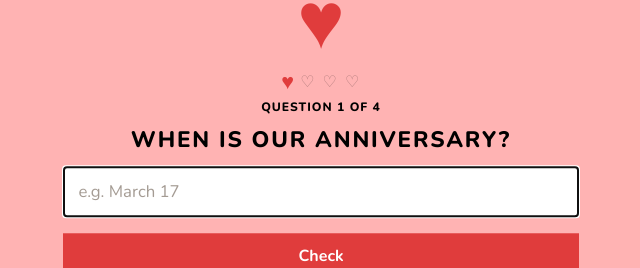
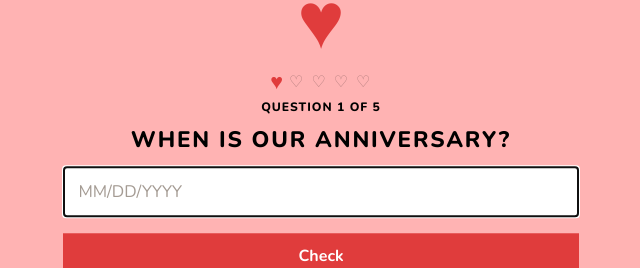
Before and after one commit to jejcueva/giselles-cookbook, a Next.js app: page /login in a window 1280 px wide. Shown: the part 271-539 px from the top of the page, without its empty margins (319-959 px from the left). Built offline with nearby package versions, Linux system fonts and the light colour scheme; a web font is replaced by a local one.

Commit message:
added new quiz question, updated answers, fixed heart dot color

```diff
--- a/src/app/globals.css
+++ b/src/app/globals.css
@@ -214,6 +214,7 @@ p {
 }
 
 .quiz-dot-done {
+  color: #e03c3c;
   opacity: 1;
 }
 
--- a/src/components/love-quiz-login.tsx
+++ b/src/components/love-quiz-login.tsx
@@ -15,30 +15,37 @@ const QUESTIONS: QuizQuestion[] = [
   {
     id: "anniversary",
     prompt: "When is our anniversary?",
-    answer: "march 17",
-    hint: "It is also birthday season.",
-    placeholder: "e.g. March 17",
+    answer: "01/09/2026",
+    hint: "",
+    placeholder: "MM/DD/YYYY",
   },
   {
     id: "first-meet-place",
-    prompt: "Where did we first meet?",
-    answer: "school",
-    hint: "Think about where we spent most weekdays.",
-    placeholder: "Type your answer",
+    prompt: "Where did we meet for the first time?",
+    answer: "Galaxy Theatre",
+    hint: "it is a case-sensitive.",
+    placeholder: "name of the place",
   },
   {
     id: "first-meet-day",
     prompt: "What day did we first meet?",
-    answer: "friday",
-    hint: "Right before the weekend.",
-    placeholder: "e.g. Friday",
+    answer: "09/15/2025",
+    hint: "",
+    placeholder: "MM/DD/YYYY",
   },
   {
     id: "confession-date",
     prompt: "When did we confess we liked each other?",
-    answer: "october 31",
-    hint: "Spooky season.",
-    placeholder: "e.g. October 31",
+    answer: "01/02/2026",
+    hint: "",
+    placeholder: "MM/DD/YYYY",
+  },
+  {
+    id: "like-you",
+    prompt: "How much do I like you?",
+    answer: "I LOVE YOU",
+    hint: "are you serious i like you more than that. I L--E YOU",
+    placeholder: "how much?",
   },
 ];
 
```
